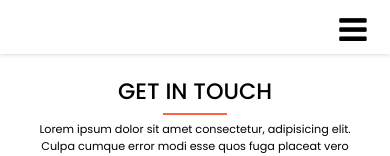
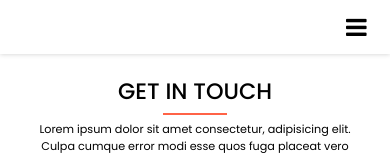
Before and after one commit to hp0007/ReactWebsite, a React (Create React App) app: page /contact in a window 390 px wide. Shown: the top 156 px of the page. Built offline with nearby package versions, Linux system fonts and the light colour scheme.

Commit message:
navbar update

```diff
--- a/src/responsive.css
+++ b/src/responsive.css
@@ -26,7 +26,7 @@
   .sidepart.active{
     padding: 0;
     margin: 0;
-    height: 7vh;
+    height: 3.4rem;
   }
   .sidepart .img-profile{
     margin-top: 18%;
@@ -46,8 +46,9 @@
     display: none;
   }
   .fa-bars,.fa-close{
-      margin-top: 3.5%;
-      font-size: 1.7rem;
+      margin-top: 0;
+      line-height: 3.5rem;
+      font-size: 2rem;
   }
   .container-home{
       width: 100%;
@@ -220,25 +221,28 @@
 @media screen and (max-width:600px){
     .sidepart{
       width: 100%;
-      height: 100vh;
+      height: 100%;
       position: fixed;
       padding: 0;
       margin: 0;
       z-index: 1;
       background-color: var(--background);
       transition: .5s;
-      overflow-y: scroll;
+      overflow: hidden;
     }
     .sidepart .work{
       margin-top: 1%;
     }
     .sidepart.active{
       margin: 0;
-      height: 3.7rem;
-      overflow-y: hidden;
+      height: 3.4rem;
     }
     .sidepart .img-profile{
       margin-top: 18%;
+    }
+    .sidebar{
+      height: 100%;
+      overflow-y: scroll;
     }
     .sidebar .sidebar-item{
       width: 100%;
@@ -255,8 +259,8 @@
       display: none;
     }
     .fa-bars,.fa-close{
-        margin-top: 3.5%;
-        font-size: 2rem;
+        line-height: 3.5rem;
+        font-size: 1.7rem;
     }
     .container-home{
         width: 100%;
@@ -417,9 +421,15 @@
 }
 @media screen and (max-width:400px){
   .sidepart.active{
+    margin: 0;
     height: 3.4rem;
-    padding: 0%;
-    margin: 0%;
+  }
+  .sidebar .sidebar-item{
+    margin-top: 2%;
+  }
+  .fa-bars,.fa-close{
+    font-size: 1.5rem;
+    line-height: 3.4rem;
   }
 }
 
```
